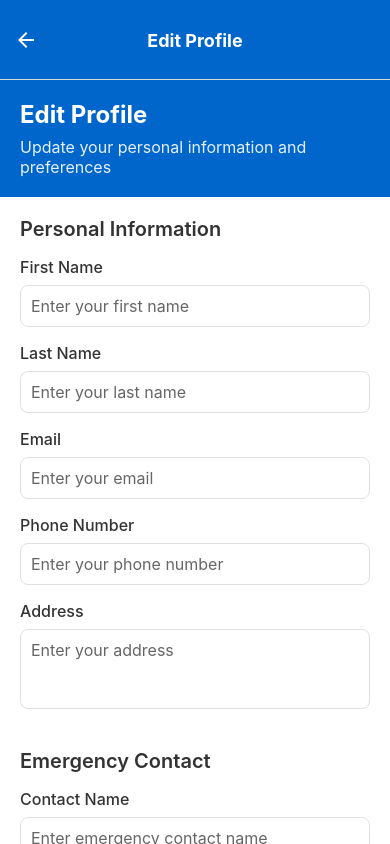
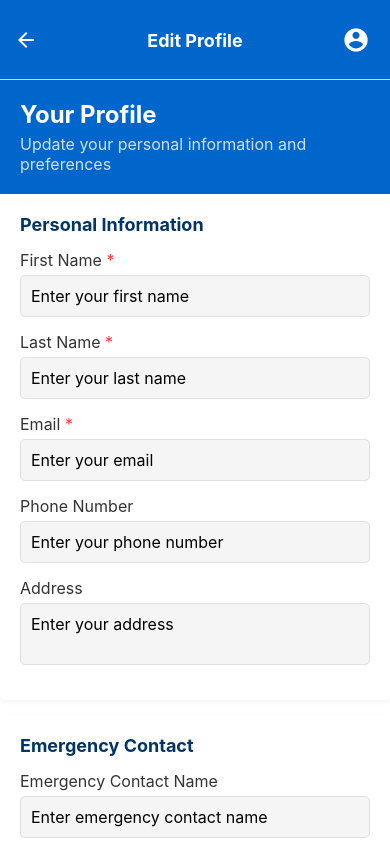
Before and after one commit to philly88r/Walknfaith, a React Native app: screen /Profile in a window 390 px wide. Built offline with nearby package versions, Linux system fonts and the light colour scheme.

Commit message:
Add profile icon and functionality with user profile context

```diff
--- a/App.tsx
+++ b/App.tsx
@@ -2,7 +2,8 @@ import React from 'react';
 import { StatusBar } from 'expo-status-bar';
 import { SafeAreaProvider } from 'react-native-safe-area-context';
 import AppNavigator from './src/navigation/AppNavigator';
-import { View, Text } from 'react-native';
+import { View, Text } from 'react-native-web';
+import { ProfileProvider } from './src/context/ProfileContext';
 
 class ErrorBoundary extends React.Component<any, { hasError: boolean, error: Error | null }> {
   constructor(props: any) {
@@ -32,10 +33,12 @@ export default function App() {
   console.log('App is rendering');
   return (
     <ErrorBoundary>
-      <SafeAreaProvider>
-        <StatusBar style="light" />
-        <AppNavigator />
-      </SafeAreaProvider>
+      <ProfileProvider>
+        <SafeAreaProvider>
+          <StatusBar style="light" />
+          <AppNavigator />
+        </SafeAreaProvider>
+      </ProfileProvider>
     </ErrorBoundary>
   );
 }
--- /dev/null
+++ b/src/context/ProfileContext.tsx
@@ -0,0 +1,102 @@
+import React, { createContext, useState, useContext, useEffect, ReactNode } from 'react';
+
+export interface UserProfile {
+  firstName: string;
+  lastName: string;
+  email: string;
+  phone: string;
+  address: string;
+  emergencyContact: string;
+  emergencyPhone: string;
+  notifications: boolean;
+  emailUpdates: boolean;
+}
+
+interface ProfileContextType {
+  profile: UserProfile | null;
+  updateProfile: (profile: UserProfile) => void;
+  clearProfile: () => void;
+  isProfileComplete: boolean;
+}
+
+const defaultProfile: UserProfile = {
+  firstName: '',
+  lastName: '',
+  email: '',
+  phone: '',
+  address: '',
+  emergencyContact: '',
+  emergencyPhone: '',
+  notifications: true,
+  emailUpdates: true,
+};
+
+const ProfileContext = createContext<ProfileContextType>({
+  profile: null,
+  updateProfile: () => {},
+  clearProfile: () => {},
+  isProfileComplete: false,
+});
+
+export const useProfile = () => useContext(ProfileContext);
+
+interface ProfileProviderProps {
+  children: ReactNode;
+}
+
+export const ProfileProvider = ({ children }: ProfileProviderProps) => {
+  const [profile, setProfile] = useState<UserProfile | null>(null);
+  const [isProfileComplete, setIsProfileComplete] = useState(false);
+
+  // Load profile from storage on initial render
+  useEffect(() => {
+    const loadProfile = async () => {
+      try {
+        // In a real app, this would load from AsyncStorage or similar
+        // For now, we'll just use a simulated empty profile
+        // const savedProfile = await AsyncStorage.getItem('userProfile');
+        // if (savedProfile) {
+        //   setProfile(JSON.parse(savedProfile));
+        // }
+      } catch (error) {
+        console.error('Failed to load profile:', error);
+      }
+    };
+
+    loadProfile();
+  }, []);
+
+  // Check if profile is complete whenever it changes
+  useEffect(() => {
+    if (profile) {
+      const requiredFields = ['firstName', 'lastName', 'email', 'phone'];
+      const hasRequiredFields = requiredFields.every(field =>
+        profile[field as keyof UserProfile] &&
+        String(profile[field as keyof UserProfile]).trim() !== ''
+      );
+      setIsProfileComplete(hasRequiredFields);
+    } else {
+      setIsProfileComplete(false);
+    }
+  }, [profile]);
+
+  const updateProfile = (newProfile: UserProfile) => {
+    setProfile(newProfile);
+    // In a real app, save to AsyncStorage or similar
+    // AsyncStorage.setItem('userProfile', JSON.stringify(newProfile));
+  };
+
+  const clearProfile = () => {
+    setProfile(null);
+    // In a real app, remove from AsyncStorage or similar
+    // AsyncStorage.removeItem('userProfile');
+  };
+
+  return (
+    <ProfileContext.Provider value={{ profile, updateProfile, clearProfile, isProfileComplete }}>
+      {children}
+    </ProfileContext.Provider>
+  );
+};
+
+export default ProfileContext;
--- /dev/null
+++ b/src/fonts.css
@@ -0,0 +1,111 @@
+@font-face {
+  font-family: 'AntDesign';
+  src: url('../node_modules/@expo/vector-icons/build/vendor/react-native-vector-icons/Fonts/AntDesign.ttf') format('truetype');
+  font-weight: normal;
+  font-style: normal;
+}
+
+@font-face {
+  font-family: 'Entypo';
+  src: url('../node_modules/@expo/vector-icons/build/vendor/react-native-vector-icons/Fonts/Entypo.ttf') format('truetype');
+  font-weight: normal;
+  font-style: normal;
+}
+
+@font-face {
+  font-family: 'EvilIcons';
+  src: url('../node_modules/@expo/vector-icons/build/vendor/react-native-vector-icons/Fonts/EvilIcons.ttf') format('truetype');
+  font-weight: normal;
+  font-style: normal;
+}
+
+@font-face {
+  font-family: 'Feather';
+  src: url('../node_modules/@expo/vector-icons/build/vendor/react-native-vector-icons/Fonts/Feather.ttf') format('truetype');
+  font-weight: normal;
+  font-style: normal;
+}
+
+@font-face {
+  font-family: 'FontAwesome';
+  src: url('../node_modules/@expo/vector-icons/build/vendor/react-native-vector-icons/Fonts/FontAwesome.ttf') format('truetype');
+  font-weight: normal;
+  font-style: normal;
+}
+
+@font-face {
+  font-family: 'FontAwesome5_Brands';
+  src: url('../node_modules/@expo/vector-icons/build/vendor/react-native-vector-icons/Fonts/FontAwesome5_Brands.ttf') format('truetype');
+  font-weight: normal;
+  font-style: normal;
+}
+
+@font-face {
+  font-family: 'FontAwesome5_Regular';
+  src: url('../node_modules/@expo/vector-icons/build/vendor/react-native-vector-icons/Fonts/FontAwesome5_Regular.ttf') format('truetype');
+  font-weight: normal;
+  font-style: normal;
+}
+
+@font-face {
+  font-family: 'FontAwesome5_Solid';
+  src: url('../node_modules/@expo/vector-icons/build/vendor/react-native-vector-icons/Fonts/FontAwesome5_Solid.ttf') format('truetype');
+  font-weight: normal;
+  font-style: normal;
+}
+
+@font-face {
+  font-family: 'Fontisto';
+  src: url('../node_modules/@expo/vector-icons/build/vendor/react-native-vector-icons/Fonts/Fontisto.ttf') format('truetype');
+  font-weight: normal;
+  font-style: normal;
+}
+
+@font-face {
+  font-family: 'Foundation';
+  src: url('../node_modules/@expo/vector-icons/build/vendor/react-native-vector-icons/Fonts/Foundation.ttf') format('truetype');
+  font-weight: normal;
+  font-style: normal;
+}
+
+@font-face {
+  font-family: 'Ionicons';
+  src: url('../node_modules/@expo/vector-icons/build/vendor/react-native-vector-icons/Fonts/Ionicons.ttf') format('truetype');
+  font-weight: normal;
+  font-style: normal;
+}
+
+@font-face {
+  font-family: 'MaterialCommunityIcons';
+  src: url('../node_modules/@expo/vector-icons/build/vendor/react-native-vector-icons/Fonts/MaterialCommunityIcons.ttf') format('truetype');
+  font-weight: normal;
+  font-style: normal;
+}
+
+@font-face {
+  font-family: 'MaterialIcons';
+  src: url('../node_modules/@expo/vector-icons/build/vendor/react-native-vector-icons/Fonts/MaterialIcons.ttf') format('truetype');
+  font-weight: normal;
+  font-style: normal;
+}
+
+@font-face {
+  font-family: 'Octicons';
+  src: url('../node_modules/@expo/vector-icons/build/vendor/react-native-vector-icons/Fonts/Octicons.ttf') format('truetype');
+  font-weight: normal;
+  font-style: normal;
+}
+
+@font-face {
+  font-family: 'SimpleLineIcons';
+  src: url('../node_modules/@expo/vector-icons/build/vendor/react-native-vector-icons/Fonts/SimpleLineIcons.ttf') format('truetype');
+  font-weight: normal;
+  font-style: normal;
+}
+
+@font-face {
+  font-family: 'Zocial';
+  src: url('../node_modules/@expo/vector-icons/build/vendor/react-native-vector-icons/Fonts/Zocial.ttf') format('truetype');
+  font-weight: normal;
+  font-style: normal;
+}
--- a/src/index.web.tsx
+++ b/src/index.web.tsx
@@ -1,6 +1,7 @@
 import React from 'react';
-import { AppRegistry } from 'react-native';
+import { AppRegistry } from 'react-native-web';
 import App from '../App';
+import './fonts.css';
 
 AppRegistry.registerComponent('App', () => App);
 AppRegistry.runApplication('App', {
--- a/src/navigation/AppNavigator.tsx
+++ b/src/navigation/AppNavigator.tsx
@@ -1,7 +1,8 @@
 import { NavigationContainer } from '@react-navigation/native';
 import { createNativeStackNavigator } from '@react-navigation/native-stack';
 import React from 'react';
-import { Image, StyleSheet, Text, View } from 'react-native';
+import { Image, StyleSheet, Text, View, TouchableOpacity, Platform } from 'react-native-web';
+import { MaterialIcons } from '@expo/vector-icons';
 import HomeScreen from '../screens/HomeScreen';
 import ScheduleScreen from '../screens/ScheduleScreen';
 import MentalHealthScreen from '../screens/MentalHealthScreen';
@@ -19,20 +20,40 @@ import PeerPressureScreen from '../screens/PeerPressureScreen';
 import SuicidePreventionScreen from '../screens/SuicidePreventionScreen';
 import { RootStackParamList } from './types';
 import { colors } from '../theme/colors';
+import { useProfile } from '../context/ProfileContext';
 
 const Stack = createNativeStackNavigator<RootStackParamList>();
 
 export default function AppNavigator() {
+  const { profile } = useProfile();
+
   const HeaderTitle = () => (
     <Text style={styles.headerText}>
       Crisis Counseling and Same-Day Medicated Assisted Treatment. No Appointment Needed. Call 314.913.8243
     </Text>
   );
 
+  const ProfileIcon = ({ navigation }: { navigation: any }) => (
+    <TouchableOpacity
+      style={styles.profileIconContainer}
+      onPress={() => navigation.navigate('Profile')}
+    >
+      {profile && profile.firstName && profile.lastName ? (
+        <View style={styles.profileInitialsContainer}>
+          <Text style={styles.profileInitials}>
+            {profile.firstName[0]}{profile.lastName[0]}
+          </Text>
+        </View>
+      ) : (
+        <MaterialIcons name="account-circle" size={28} color={colors.white} />
+      )}
+    </TouchableOpacity>
+  );
+
   return (
     <NavigationContainer>
       <Stack.Navigator
-        screenOptions={{
+        screenOptions={({ navigation }) => ({
           headerStyle: {
             backgroundColor: colors.primary,
             height: 80, // Make header taller to fit text
@@ -42,13 +63,14 @@ export default function AppNavigator() {
             fontWeight: 'bold',
           },
           headerTitleAlign: 'center',
-        }}
+          headerRight: () => <ProfileIcon navigation={navigation} />,
+        })}
       >
         <Stack.Screen
           name="Home"
           component={HomeScreen}
           options={{
-            headerTitle: (props) => <HeaderTitle {...props} />,
+            headerTitle: () => <HeaderTitle />,
           }}
         />
         <Stack.Screen
@@ -152,4 +174,21 @@ const styles = StyleSheet.create({
     paddingHorizontal: 10,
     lineHeight: 20,
   },
+  profileIconContainer: {
+    marginRight: 15,
+    padding: 5,
+  },
+  profileInitialsContainer: {
+    width: 28,
+    height: 28,
+    borderRadius: 14,
+    backgroundColor: colors.secondary,
+    justifyContent: 'center',
+    alignItems: 'center',
+  },
+  profileInitials: {
+    color: colors.white,
+    fontSize: 14,
+    fontWeight: 'bold',
+  },
 });
--- a/src/screens/ProfileScreen.tsx
+++ b/src/screens/ProfileScreen.tsx
@@ -1,18 +1,21 @@
-import React, { useState } from 'react';
+import React, { useState, useEffect } from 'react';
 import {
-  StyleSheet,
   View,
   Text,
+  TextInput,
+  StyleSheet,
   ScrollView,
-  TextInput,
+  Switch,
   TouchableOpacity,
-  Switch,
+  Alert,
   Platform,
-} from 'react-native';
+} from 'react-native-web';
+import { useProfile, UserProfile } from '../context/ProfileContext';
 import { colors } from '../theme/colors';
 
 export default function ProfileScreen() {
-  const [profile, setProfile] = useState({
+  const { profile: savedProfile, updateProfile } = useProfile();
+  const [profile, setProfile] = useState<UserProfile>({
     firstName: '',
     lastName: '',
     email: '',
@@ -24,81 +27,92 @@ export default function ProfileScreen() {
     emailUpdates: true,
   });
 
+  // Load saved profile when component mounts
+  useEffect(() => {
+    if (savedProfile) {
+      setProfile(savedProfile);
+    }
+  }, [savedProfile]);
+
+  const handleChange = (name: keyof UserProfile, value: string | boolean) => {
+    setProfile(prev => ({
+      ...prev,
+      [name]: value,
+    }));
+  };
+
   const handleSave = () => {
-    // TODO: Implement profile save functionality
-    console.log('Profile saved:', profile);
+    // Validate required fields
+    if (!profile.firstName || !profile.lastName || !profile.email) {
+      Alert.alert('Missing Information', 'Please fill in all required fields (First Name, Last Name, Email)');
+      return;
+    }
+
+    // Save profile
+    updateProfile(profile);
+    Alert.alert('Success', 'Profile updated successfully');
   };
 
   return (
     <ScrollView style={styles.container}>
       <View style={styles.header}>
-        <Text style={styles.headerText}>Edit Profile</Text>
-        <Text style={styles.subHeaderText}>
-          Update your personal information and preferences
-        </Text>
+        <Text style={styles.headerText}>Your Profile</Text>
+        <Text style={styles.subHeaderText}>Update your personal information and preferences</Text>
       </View>
 
-      <View style={styles.content}>
       <View style={styles.section}>
         <Text style={styles.sectionTitle}>Personal Information</Text>
 
-          <View style={styles.inputContainer}>
-            <Text style={styles.label}>First Name</Text>
+        <View style={styles.fieldContainer}>
+          <Text style={styles.label}>First Name <Text style={styles.required}>*</Text></Text>
           <TextInput
             style={styles.input}
             value={profile.firstName}
-              onChangeText={(text) => setProfile({ ...profile, firstName: text })}
+            onChangeText={(text: string) => handleChange('firstName', text)}
             placeholder="Enter your first name"
-              placeholderTextColor={colors.textLight}
           />
         </View>
 
-          <View style={styles.inputContainer}>
-            <Text style={styles.label}>Last Name</Text>
+        <View style={styles.fieldContainer}>
+          <Text style={styles.label}>Last Name <Text style={styles.required}>*</Text></Text>
           <TextInput
             style={styles.input}
             value={profile.lastName}
-              onChangeText={(text) => setProfile({ ...profile, lastName: text })}
+            onChangeText={(text: string) => handleChange('lastName', text)}
             placeholder="Enter your last name"
-              placeholderTextColor={colors.textLight}
           />
         </View>
 
-          <View style={styles.inputContainer}>
-            <Text style={styles.label}>Email</Text>
+        <View style={styles.fieldContainer}>
+          <Text style={styles.label}>Email <Text style={styles.required}>*</Text></Text>
           <TextInput
             style={styles.input}
             value={profile.email}
-              onChangeText={(text) => setProfile({ ...profile, email: text })}
+            onChangeText={(text: string) => handleChange('email', text)}
             placeholder="Enter your email"
             keyboardType="email-address"
-              autoCapitalize="none"
-              placeholderTextColor={colors.textLight}
           />
         </View>
 
-          <View style={styles.inputContainer}>
+        <View style={styles.fieldContainer}>
           <Text style={styles.label}>Phone Number</Text>
           <TextInput
             style={styles.input}
             value={profile.phone}
-              onChangeText={(text) => setProfile({ ...profile, phone: text })}
+            onChangeText={(text: string) => handleChange('phone', text)}
             placeholder="Enter your phone number"
             keyboardType="phone-pad"
-              placeholderTextColor={colors.textLight}
           />
         </View>
 
-          <View style={styles.inputContainer}>
+        <View style={styles.fieldContainer}>
           <Text style={styles.label}>Address</Text>
           <TextInput
-              style={[styles.input, styles.textArea]}
+            style={styles.input}
             value={profile.address}
-              onChangeText={(text) => setProfile({ ...profile, address: text })}
+            onChangeText={(text: string) => handleChange('address', text)}
             placeholder="Enter your address"
             multiline
-              numberOfLines={3}
-              placeholderTextColor={colors.textLight}
           />
         </View>
       </View>
@@ -106,30 +120,24 @@ export default function ProfileScreen() {
       <View style={styles.section}>
         <Text style={styles.sectionTitle}>Emergency Contact</Text>
 
-          <View style={styles.inputContainer}>
-            <Text style={styles.label}>Contact Name</Text>
+        <View style={styles.fieldContainer}>
+          <Text style={styles.label}>Emergency Contact Name</Text>
           <TextInput
             style={styles.input}
             value={profile.emergencyContact}
-              onChangeText={(text) =>
-                setProfile({ ...profile, emergencyContact: text })
-              }
+            onChangeText={(text: string) => handleChange('emergencyContact', text)}
             placeholder="Enter emergency contact name"
-              placeholderTextColor={colors.textLight}
           />
         </View>
 
-          <View style={styles.inputContainer}>
-            <Text style={styles.label}>Contact Phone</Text>
+        <View style={styles.fieldContainer}>
+          <Text style={styles.label}>Emergency Contact Phone</Text>
           <TextInput
             style={styles.input}
             value={profile.emergencyPhone}
-              onChangeText={(text) =>
-                setProfile({ ...profile, emergencyPhone: text })
-              }
+            onChangeText={(text: string) => handleChange('emergencyPhone', text)}
             placeholder="Enter emergency contact phone"
             keyboardType="phone-pad"
-              placeholderTextColor={colors.textLight}
           />
         </View>
       </View>
@@ -138,33 +146,34 @@ export default function ProfileScreen() {
         <Text style={styles.sectionTitle}>Preferences</Text>
 
         <View style={styles.switchContainer}>
-            <Text style={styles.switchLabel}>Push Notifications</Text>
+          <Text style={styles.switchLabel}>Enable Notifications</Text>
           <Switch
             value={profile.notifications}
-              onValueChange={(value) =>
-                setProfile({ ...profile, notifications: value })
-              }
-              trackColor={{ false: colors.border, true: colors.primary }}
-              thumbColor={Platform.OS === 'ios' ? '#FFFFFF' : colors.white}
+            onValueChange={(value: boolean) => handleChange('notifications', value)}
+            trackColor={{ false: '#767577', true: colors.primary }}
+            thumbColor={profile.notifications ? colors.secondary : '#f4f3f4'}
           />
         </View>
 
         <View style={styles.switchContainer}>
-            <Text style={styles.switchLabel}>Email Updates</Text>
+          <Text style={styles.switchLabel}>Receive Email Updates</Text>
           <Switch
             value={profile.emailUpdates}
-              onValueChange={(value) =>
-                setProfile({ ...profile, emailUpdates: value })
-              }
-              trackColor={{ false: colors.border, true: colors.primary }}
-              thumbColor={Platform.OS === 'ios' ? '#FFFFFF' : colors.white}
+            onValueChange={(value: boolean) => handleChange('emailUpdates', value)}
+            trackColor={{ false: '#767577', true: colors.primary }}
+            thumbColor={profile.emailUpdates ? colors.secondary : '#f4f3f4'}
           />
         </View>
       </View>
 
+      <View style={styles.buttonContainer}>
         <TouchableOpacity style={styles.saveButton} onPress={handleSave}>
-          <Text style={styles.saveButtonText}>Save Changes</Text>
+          <Text style={styles.saveButtonText}>Save Profile</Text>
         </TouchableOpacity>
+      </View>
+
+      <View style={styles.footer}>
+        <Text style={styles.requiredNote}><Text style={styles.required}>*</Text> Required fields</Text>
       </View>
     </ScrollView>
   );
@@ -183,67 +192,87 @@ const styles = StyleSheet.create({
     fontSize: 24,
     fontWeight: 'bold',
     color: colors.white,
-    marginBottom: 8,
+    marginBottom: 5,
   },
   subHeaderText: {
     fontSize: 16,
     color: colors.white,
-    opacity: 0.9,
-  },
-  content: {
-    padding: 20,
+    opacity: 0.8,
   },
   section: {
-    marginBottom: 24,
+    padding: 20,
+    backgroundColor: colors.white,
+    marginBottom: 15,
+    borderRadius: 5,
+    ...Platform.select({
+      web: {
+        boxShadow: '0px 2px 5px rgba(0, 0, 0, 0.05)',
+      },
+    }),
   },
   sectionTitle: {
-    fontSize: 20,
-    fontWeight: '600',
-    color: colors.text,
-    marginBottom: 16,
+    fontSize: 18,
+    fontWeight: 'bold',
+    marginBottom: 15,
+    color: colors.secondary,
   },
-  inputContainer: {
-    marginBottom: 16,
+  fieldContainer: {
+    marginBottom: 15,
   },
   label: {
     fontSize: 16,
-    fontWeight: '500',
+    marginBottom: 5,
     color: colors.text,
-    marginBottom: 8,
+  },
+  required: {
+    color: colors.error,
   },
   input: {
-    backgroundColor: colors.white,
-    borderRadius: 8,
-    padding: Platform.OS === 'ios' ? 12 : 10,
     borderWidth: 1,
     borderColor: colors.border,
+    borderRadius: 5,
+    padding: 10,
     fontSize: 16,
-    color: colors.text,
-  },
-  textArea: {
-    height: 80,
-    textAlignVertical: 'top',
+    backgroundColor: colors.surface,
   },
   switchContainer: {
     flexDirection: 'row',
     justifyContent: 'space-between',
     alignItems: 'center',
-    marginBottom: 16,
+    marginBottom: 15,
   },
   switchLabel: {
     fontSize: 16,
     color: colors.text,
   },
+  buttonContainer: {
+    padding: 20,
+    alignItems: 'center',
+  },
   saveButton: {
     backgroundColor: colors.primary,
-    borderRadius: 8,
-    padding: 16,
+    paddingVertical: 12,
+    paddingHorizontal: 30,
+    borderRadius: 5,
+    width: '100%',
     alignItems: 'center',
-    marginTop: 20,
+    ...Platform.select({
+      web: {
+        cursor: 'pointer',
+      },
+    }),
   },
   saveButtonText: {
     color: colors.white,
-    fontSize: 18,
-    fontWeight: '600',
+    fontSize: 16,
+    fontWeight: 'bold',
+  },
+  footer: {
+    padding: 20,
+    paddingTop: 0,
+  },
+  requiredNote: {
+    fontSize: 14,
+    color: colors.textLight,
   },
 });
--- /dev/null
+++ b/src/types/react-native-web.d.ts
@@ -0,0 +1 @@
+declare module 'react-native-web';
--- a/webpack.config.js
+++ b/webpack.config.js
@@ -13,6 +13,7 @@ module.exports = {
     filename: '[name].[contenthash].js',
     publicPath: '/',
     clean: true,
+    assetModuleFilename: 'assets/[name][ext]',
   },
   devServer: {
     historyApiFallback: true,
@@ -68,22 +69,27 @@ module.exports = {
         }
       },
       {
+        test: /\.css$/,
+        use: ['style-loader', 'css-loader']
+      },
+      {
         test: /\.ttf$/,
         type: 'asset/resource',
-        include: [
-          /node_modules\/@expo\/vector-icons\/.*\/Fonts/,
-          /node_modules\/react-native-vector-icons\/Fonts/,
-        ],
+        generator: {
+          filename: 'static/fonts/[name][ext]',
+        },
       },
       {
         test: /\.(gif|jpe?g|png|svg)$/,
-        use: {
-          loader: 'url-loader',
-          options: {
-            name: '[name].[ext]',
-            esModule: false,
+        type: 'asset',
+        generator: {
+          filename: 'static/images/[name][ext]',
+        },
+        parser: {
+          dataUrlCondition: {
+            maxSize: 10 * 1024, // 10kb
           },
-        }
+        },
       }
     ]
   },
```
Also changed, not shown: src/navigation/types.ts (+10 -1 lines). Lines whose indentation alone changed are shown as unchanged.
